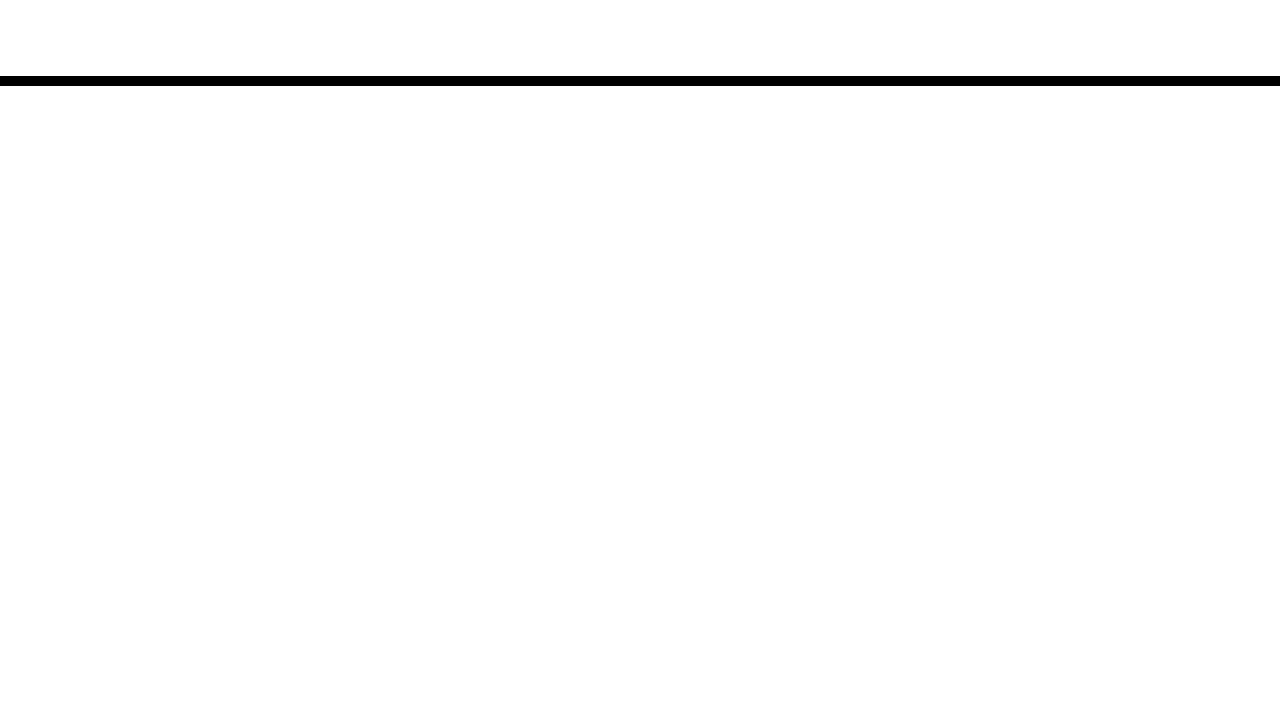
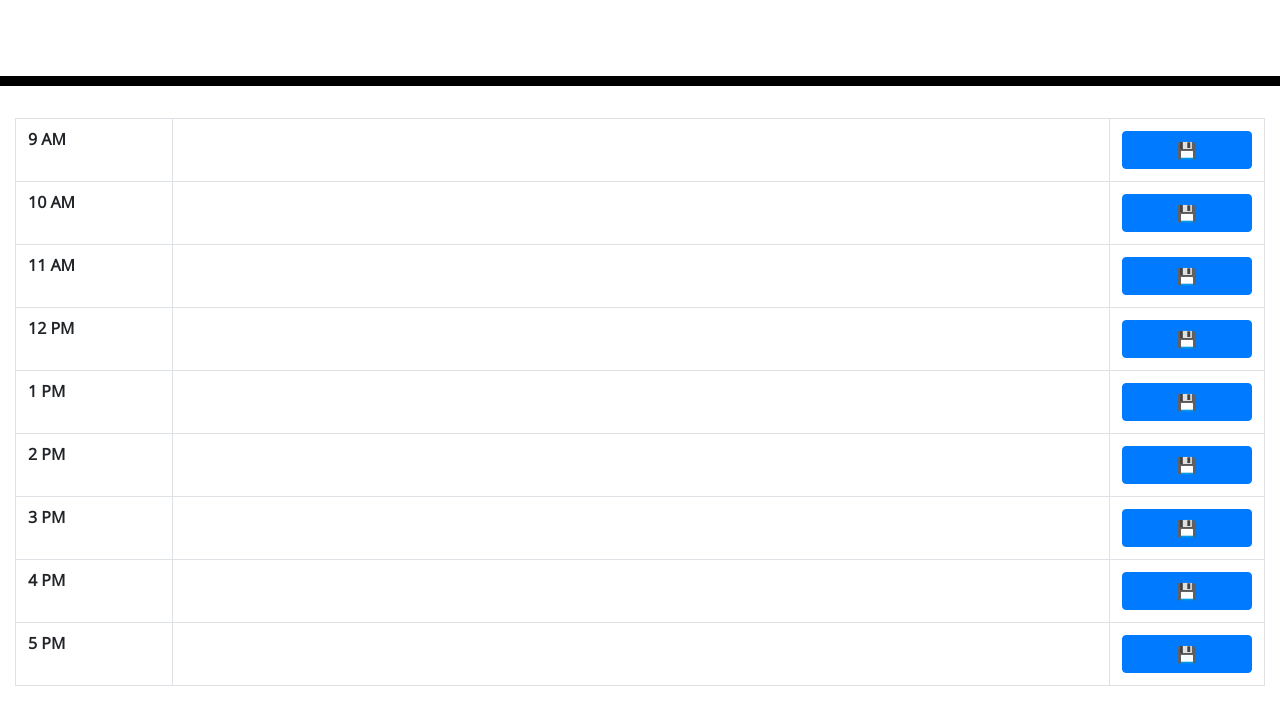
Before and after one commit to FarmFreshYeets/challenge-5-busy, a plain HTML site: page index.html in a window 1280 px wide. Shown: the part 182-884 px from the top of the page. Before the commit the page ends 800 px from the top, so only its background shows below. Drawn offline with nearby package versions, Linux system fonts and the light colour scheme.

Commit message:
added a table of the timeblocks with bootstrap

```diff
--- a/index.html
+++ b/index.html
@@ -28,8 +28,56 @@
       <p class="lead">A simple calendar app for scheduling your work day</p>
       <p id="currentDay" class="lead"></p>
     </header>
-    <div class="container">
-      <!-- Timeblocks go here -->
+    <div class="container col-12">
+      <table class="table table-bordered">
+        <tbody>
+          <tr id="row-1">
+            <th scope="row">9 AM</th>
+            <td class="w-75"></td>
+            <td><button type="button" class="btn btn-primary w-100">💾</button></td>
+          </tr>
+          <tr id="row-2">
+            <th scope="row">10 AM</th>
+            <td class="w-75"></td>
+            <td><button type="button" class="btn btn-primary w-100">💾</button></td>
+          </tr>
+          <tr>
+            <th scope="row-3">11 AM</th>
+            <td class="w-75"></td>
+            <td><button type="button" class="btn btn-primary w-100">💾</button></td>
+          </tr>
+          <tr>
+            <th scope="row-4">12 PM</th>
+            <td class="w-75"></td>
+            <td><button type="button" class="btn btn-primary w-100">💾</button></td>
+          </tr>
+          <tr>
+            <th scope="row-5">1 PM</th>
+            <td class="w-75"></td>
+            <td><button type="button" class="btn btn-primary w-100">💾</button></td>
+          </tr>
+          <tr>
+            <th scope="row-6">2 PM</th>
+            <td class="w-75"></td>
+            <td><button type="button" class="btn btn-primary w-100">💾</button></td>
+          </tr>
+          <tr>
+            <th scope="row-7">3 PM</th>
+            <td class="w-75"></td>
+            <td><button type="button" class="btn btn-primary w-100">💾</button></td>
+          </tr>
+          <tr>
+            <th scope="row-8">4 PM</th>
+            <td class="w-75"></td>
+            <td><button type="button" class="btn btn-primary w-100">💾</button></td>
+          </tr>
+          <tr>
+            <th scope="row-9">5 PM</th>
+            <td class="w-75"></td>
+            <td><button type="button" class="btn btn-primary w-100">💾</button></td>
+          </tr>
+        </tbody>
+      </table>
     </div>
 
     <script src="https://code.jquery.com/jquery-3.4.1.min.js"></script>
```
